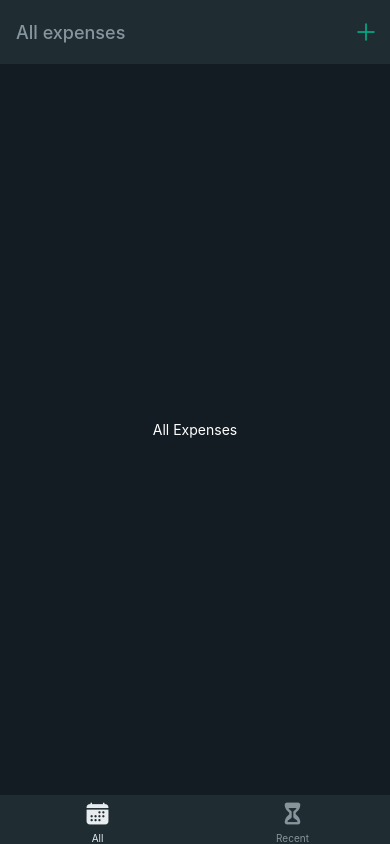
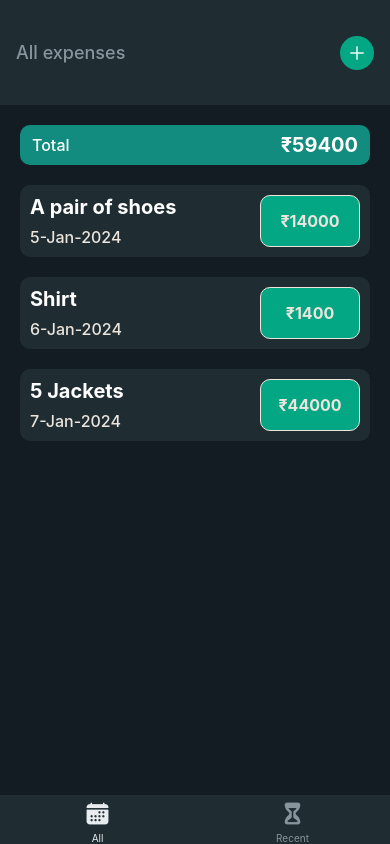
Before and after one commit to Rishabh3998/React-native-expense-app, a React Native app: screen /AllExpenses in a window 390 px wide. Built offline with nearby package versions, Linux system fonts and the light colour scheme.

Commit message:
header icon functionality added, manage expenses naviagation setup done

```diff
--- a/App.tsx
+++ b/App.tsx
@@ -12,3 +12,16 @@ const App = () => {
 };
 
 export default App;
+
+const styles = StyleSheet.create({
+  rootScreen: {
+    flex: 1,
+    justifyContent: "center",
+    alignItems: "center",
+  },
+  periodLabel: {
+    color: "White",
+    fontSize: 20,
+    fontWeight: "500",
+  },
+});
--- a/Navigation/navigation.tsx
+++ b/Navigation/navigation.tsx
@@ -5,6 +5,7 @@ import { NavigationContainer } from "@react-navigation/native";
 import { createNativeStackNavigator } from "@react-navigation/native-stack";
 import { createBottomTabNavigator } from "@react-navigation/bottom-tabs";
 import { Ionicons } from "@expo/vector-icons";
+import OpenManageExpenses from "../components/OpenManageExpenses/OpenManageExpenses";
 
 const Tab = createBottomTabNavigator();
 const Stack = createNativeStackNavigator();
@@ -15,6 +16,7 @@ export const BottomTabsNavigator = () => {
       screenOptions={{
         headerStyle: {
           backgroundColor: "#1F2D32",
+          height: 105,
         },
         headerTintColor: "#87959D",
         tabBarStyle: {
@@ -40,14 +42,7 @@ export const BottomTabsNavigator = () => {
               style={{ marginHorizontal: 10, marginVertical: 5 }}
             />
           ),
-          headerRight: () => (
-            <Ionicons
-              name="add"
-              color="#04A783"
-              size={28}
-              style={{ marginHorizontal: 10, marginVertical: 5 }}
-            />
-          ),
+          headerRight: () => <OpenManageExpenses />,
         }}
       />
       <Tab.Screen
@@ -64,14 +59,7 @@ export const BottomTabsNavigator = () => {
               style={{ marginHorizontal: 10, marginVertical: 5 }}
             />
           ),
-          headerRight: () => (
-            <Ionicons
-              name="add"
-              color="#04A783"
-              size={28}
-              style={{ marginHorizontal: 10, marginVertical: 5 }}
-            />
-          ),
+          headerRight: () => <OpenManageExpenses />,
         }}
       />
     </Tab.Navigator>
@@ -88,7 +76,11 @@ export const StackNavigator = () => {
           headerShown: false,
         }}
       />
-      <Stack.Screen name="ManageExpenses" component={ManageExpenses} />
+      <Stack.Screen
+        name="ManageExpenses"
+        component={ManageExpenses}
+        options={{ presentation: "modal" }}
+      />
     </Stack.Navigator>
   );
 };
--- /dev/null
+++ b/components/Card/Card.tsx
@@ -0,0 +1,80 @@
+import { Pressable, StyleSheet, Text, View } from "react-native";
+import { getFormattedDate } from "../../utils/utils";
+import { useNavigation } from "@react-navigation/native";
+
+interface ICard {
+  item: {
+    id: string;
+    description: string;
+    amount: number;
+    date: Date;
+  };
+}
+
+const Card = ({ item }: ICard) => {
+  const navigation = useNavigation<any>();
+  const handleClickItem = () => {
+    navigation.navigate("ManageExpenses");
+  };
+
+  return (
+    <Pressable
+      style={({ pressed }) => (pressed ? styles.pressed : null)}
+      onPress={handleClickItem}
+    >
+      <View style={styles.rootContainer}>
+        <View>
+          <Text style={[styles.text, styles.description]}>
+            {item.description}
+          </Text>
+          <Text style={[styles.text, { paddingTop: 8 }]}>
+            {getFormattedDate(item.date)}
+          </Text>
+        </View>
+        <View style={styles.amountContainer}>
+          <Text style={[styles.text, { fontWeight: "bold" }]}>
+            ₹{item.amount}
+          </Text>
+        </View>
+      </View>
+    </Pressable>
+  );
+};
+
+export default Card;
+
+const styles = StyleSheet.create({
+  rootContainer: {
+    flex: 1,
+    padding: 10,
+    marginVertical: 10,
+    backgroundColor: "#1F2D32",
+    flexDirection: "row",
+    justifyContent: "space-between",
+    width: 350,
+    borderRadius: 10,
+  },
+  text: {
+    color: "#ECE5DD",
+    fontSize: 16,
+    fontWeight: "500",
+  },
+  description: {
+    color: "#fff",
+    fontWeight: "bold",
+    fontSize: 20,
+  },
+  amountContainer: {
+    backgroundColor: "#04A783",
+    padding: 10,
+    borderRadius: 10,
+    borderWidth: 1,
+    borderColor: "#ECE5DD",
+    minWidth: 100,
+    alignItems: "center",
+    justifyContent: "center",
+  },
+  pressed: {
+    opacity: 0.5,
+  },
+});
--- /dev/null
+++ b/components/ExpensesOutput/Expenses.tsx
@@ -0,0 +1,33 @@
+import { Pressable, StyleSheet, View } from "react-native";
+import ExpensesList from "./ExpensesList";
+import ExpensesSummary from "./ExpensesSummary";
+
+interface IExpenses {
+  expenses: {
+    id: string;
+    description: string;
+    amount: number;
+    date: Date;
+  }[];
+  periodLabel: string;
+}
+
+const Expenses = ({ expenses, periodLabel }: IExpenses) => {
+  return (
+    <View style={styles.rootScreen}>
+      <ExpensesSummary expenses={expenses} periodLabel={periodLabel} />
+      <ExpensesList expenses={expenses} />
+    </View>
+  );
+};
+
+export default Expenses;
+
+const styles = StyleSheet.create({
+  rootScreen: {
+    flex: 1,
+    alignItems: "center",
+    width: "100%",
+    padding: 20,
+  },
+});
--- /dev/null
+++ b/components/ExpensesOutput/ExpensesList.tsx
@@ -0,0 +1,39 @@
+import { FlatList, StyleSheet, Text, View } from "react-native";
+import Card from "../Card/Card";
+
+interface IExpensesList {
+  expenses: {
+    id: string;
+    description: string;
+    amount: number;
+    date: Date;
+  }[];
+}
+
+const ExpensesList = ({ expenses }: IExpensesList) => {
+  return (
+    <View style={styles.rootContainer}>
+      <FlatList
+        data={expenses}
+        keyExtractor={(item) => item.id}
+        renderItem={({ item }) => <Card item={item} />}
+      />
+    </View>
+  );
+};
+
+export default ExpensesList;
+
+const styles = StyleSheet.create({
+  rootContainer: {
+    flex: 1,
+    alignItems: "flex-start",
+    width: "100%",
+    paddingTop: 10,
+  },
+  periodLabel: {
+    color: "white",
+    fontSize: 20,
+    fontWeight: "500",
+  },
+});
--- /dev/null
+++ b/components/ExpensesOutput/ExpensesSummary.tsx
@@ -0,0 +1,49 @@
+import { StyleSheet, Text, View } from "react-native";
+
+interface IExpensesSummary {
+  expenses: {
+    id: string;
+    description: string;
+    amount: number;
+    date: Date;
+  }[];
+  periodLabel: string;
+}
+
+const ExpensesSummary = ({ expenses, periodLabel }: IExpensesSummary) => {
+  const totalExpense = expenses.reduce(
+    (accumulator: number, currentValue: any) => {
+      return accumulator + currentValue.amount;
+    },
+    0
+  );
+
+  return (
+    <View style={styles.container}>
+      <Text style={styles.periodLabel}>{periodLabel}</Text>
+      <Text style={[styles.periodLabel, { fontWeight: "bold", fontSize: 20 }]}>
+        ₹{totalExpense}
+      </Text>
+    </View>
+  );
+};
+
+export default ExpensesSummary;
+
+const styles = StyleSheet.create({
+  container: {
+    flexDirection: "row",
+    justifyContent: "space-between",
+    backgroundColor: "#128C7E",
+    width: "100%",
+    paddingVertical: 8,
+    paddingHorizontal: 12,
+    borderRadius: 10,
+    alignItems: "center",
+  },
+  periodLabel: {
+    color: "#fff",
+    fontSize: 16,
+    fontWeight: "500",
+  },
+});
--- /dev/null
+++ b/components/OpenManageExpenses/OpenManageExpenses.tsx
@@ -0,0 +1,36 @@
+import { Pressable, StyleSheet, View } from "react-native";
+import { Ionicons } from "@expo/vector-icons";
+import { useNavigation, NavigationProp } from "@react-navigation/native";
+
+const OpenManageExpenses = () => {
+  const navigation = useNavigation<any>();
+  const handleClickIcon = () => {
+    navigation.navigate("ManageExpenses");
+  };
+
+  return (
+    <Pressable
+      onPress={handleClickIcon}
+      style={({ pressed }) => (pressed ? styles.pressed : null)}
+    >
+      <View style={styles.iconContainer}>
+        <Ionicons name="add" color="#fff" size={22} />
+      </View>
+    </Pressable>
+  );
+};
+
+export default OpenManageExpenses;
+
+const styles = StyleSheet.create({
+  pressed: {
+    opacity: 0.25,
+  },
+  iconContainer: {
+    marginRight: 16,
+    paddingHorizontal: 6,
+    paddingVertical: 5,
+    backgroundColor: "#04A783",
+    borderRadius: 20,
+  },
+});
--- /dev/null
+++ b/data/data.ts
@@ -0,0 +1,20 @@
+export const DUMMY_DATA = [
+  {
+    id: "e1",
+    description: "A pair of shoes",
+    amount: 14000,
+    date: new Date("2024-01-05"),
+  },
+  {
+    id: "e2",
+    description: "Shirt",
+    amount: 1400,
+    date: new Date("2024-01-06"),
+  },
+  {
+    id: "e3",
+    description: "5 Jackets",
+    amount: 44000,
+    date: new Date("2024-01-07"),
+  },
+];
--- a/screens/AllExpenses.tsx
+++ b/screens/AllExpenses.tsx
@@ -1,9 +1,11 @@
 import { StyleSheet, Text, View } from "react-native";
+import Expenses from "../components/ExpensesOutput/Expenses";
+import { DUMMY_DATA } from "../data/data";
 
 const AllExpenses = () => {
   return (
     <View style={styles.rootScreen}>
-      <Text style={styles.title}>All Expenses</Text>
+      <Expenses expenses={DUMMY_DATA} periodLabel="Total" />
     </View>
   );
 };
@@ -16,6 +18,7 @@ const styles = StyleSheet.create({
     justifyContent: "center",
     alignItems: "center",
     backgroundColor: "#131B23",
+    width: "100%",
   },
   title: {
     color: "#fff",
--- a/screens/ManageExpenses.tsx
+++ b/screens/ManageExpenses.tsx
@@ -1,6 +1,14 @@
+import { useEffect } from "react";
 import { StyleSheet, Text, View } from "react-native";
 
-const ManageExpenses = () => {
+const ManageExpenses = ({ navigation }: any) => {
+  useEffect(() => {
+    navigation.setOptions({
+      headerTintColor: "#87959D",
+      headerStyle: { backgroundColor: "#1F2D32" },
+    });
+  }, [navigation]);
+
   return (
     <View style={styles.rootScreen}>
       <Text style={styles.title}>Manage Expenses</Text>
--- a/screens/RecentExpenses.tsx
+++ b/screens/RecentExpenses.tsx
@@ -1,9 +1,11 @@
 import { StyleSheet, Text, View } from "react-native";
+import Expenses from "../components/ExpensesOutput/Expenses";
+import { DUMMY_DATA } from "../data/data";
 
 const RecentExpenses = () => {
   return (
     <View style={styles.rootScreen}>
-      <Text style={styles.title}>Recent Expenses</Text>
+      <Expenses expenses={DUMMY_DATA} periodLabel="Last 7 days" />
     </View>
   );
 };
--- /dev/null
+++ b/utils/utils.ts
@@ -0,0 +1,21 @@
+const monthsName = [
+  "Jan",
+  "Feb",
+  "Mar",
+  "Apr",
+  "May",
+  "Jun",
+  "Jul",
+  "Aug",
+  "Sep",
+  "Oct",
+  "Nov",
+  "Dec",
+];
+
+export const getFormattedDate = (date: any) => {
+  const day = date.getDate();
+  const month = date.getMonth();
+  const year = date.getFullYear();
+  return `${day}-${monthsName[month]}-${year}`;
+};
```
